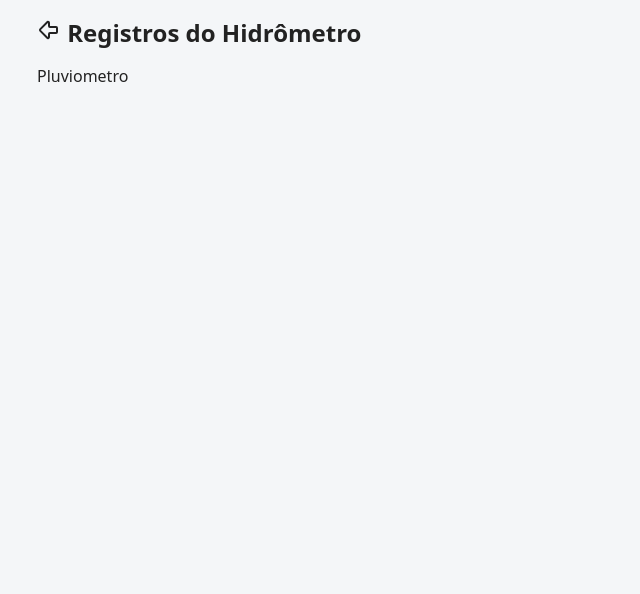
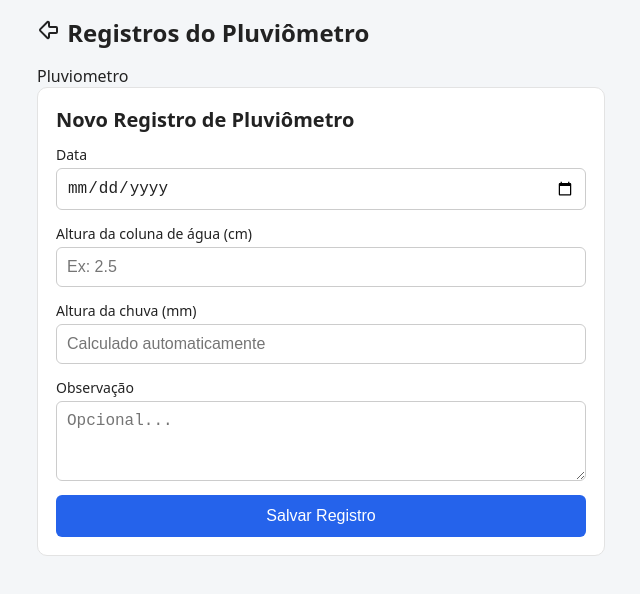
Before and after one commit to demetriotorgan/hidroApp-FrontEnd, a React (Vite) app: page /pluviometro in a window 1280 px wide. Shown: the top 594 px of the page, without its empty margins (319-959 px from the left). Built offline with nearby package versions, Linux system fonts and the light colour scheme.

Commit message:
salvarPluviometro

```diff
--- /dev/null
+++ b/src/hooks/usePluviometro .js
@@ -0,0 +1,42 @@
+import { useState } from "react";
+import api from "../services/api";
+
+export const usePluviometro = () => {
+  const [loading, setLoading] = useState(false);
+
+  const salvarPluviometro = async (formData, onSuccess) => {
+    if (formData.mm === "" || isNaN(formData.mm)) {
+      alert("Preencha a altura da coluna para calcular a chuva.");
+      return;
+    }
+
+    try {
+      setLoading(true);
+
+      const payload = {
+        data: formData.data,
+        coluna: Number(formData.coluna),
+        mm: Number(formData.mm),
+        obs: formData.obs
+      };
+
+      await api.post("/savePluviometro", payload);
+
+      alert("Registro salvo com sucesso!");
+
+      // callback para o componente decidir o que fazer
+      if (onSuccess) onSuccess();
+
+    } catch (error) {
+      console.error(error.response?.data || error.message);
+      alert("Erro ao salvar registro");
+    } finally {
+      setLoading(false);
+    }
+  };
+
+  return {
+    salvarPluviometro,
+    loading
+  };
+};
--- a/src/pages/Pluviometro.jsx
+++ b/src/pages/Pluviometro.jsx
@@ -1,17 +1,119 @@
 import { ArrowBigLeft } from 'lucide-react';
-import React from 'react'
+import React, { useState } from 'react'
 import { useNavigate } from "react-router-dom";
+import { calcularChuvaMm } from '../services/pluviometroService';
+import api from '../services/api';
+import { usePluviometro } from '../hooks/usePluviometro ';
 
 const Pluviometro = () => {
     const navigate = useNavigate();
+    const [formData, setFormData] = useState({
+        data: "",
+        coluna: "",
+        mm: "",
+        obs: ""
+    });
+    const { salvarPluviometro, loading } = usePluviometro();
+
+    const handleChange = (e) => {
+        const { name, value } = e.target;
+
+        let updatedData = {
+            ...formData,
+            [name]: value
+        };
+
+        if (name === "coluna" && value !== "") {
+            updatedData.mm = calcularChuvaMm(value);
+        } else if (name === "coluna") {
+            updatedData.mm = "";
+        }
+        setFormData(updatedData);
+    };
+
+    const handleSubmit = async (e) => {
+        e.preventDefault();
+
+        await salvarPluviometro(formData, () => {
+            setFormData({
+                data: "",
+                coluna: "",
+                mm: "",
+                obs: ""
+            });
+        });
+    };
+
 
     return (
-        <div>
-            <h1><ArrowBigLeft
-                onClick={() => navigate("/")}
-            /> Registros do Hidrômetro</h1>
-            Pluviometro
-        </div>
+        <>
+            <div>
+                <h1><ArrowBigLeft
+                    onClick={() => navigate("/")}
+                /> Registros do Pluviômetro</h1>
+                Pluviometro
+            </div>
+            <form className="form-container" onSubmit={handleSubmit}>
+                <h2>Novo Registro de Pluviômetro</h2>
+
+                {/* Data */}
+                <div className="form-group">
+                    <label>Data</label>
+                    <input
+                        type="date"
+                        name="data"
+                        className="form-input"
+                        value={formData.data}
+                        onChange={handleChange}
+                        required
+                    />
+                </div>
+
+                {/* Altura da coluna */}
+                <div className="form-group">
+                    <label>Altura da coluna de água (cm)</label>
+                    <input
+                        type="number"
+                        step="0.01"
+                        name="coluna"
+                        className="form-input"
+                        value={formData.coluna}
+                        onChange={handleChange}
+                        placeholder="Ex: 2.5"
+                        required
+                    />
+                </div>
+
+                {/* Chuva em mm (calculado) */}
+                <div className="form-group">
+                    <label>Altura da chuva (mm)</label>
+                    <input
+                        type="number"
+                        name="mm"
+                        className="form-input"
+                        value={formData.mm}
+                        readOnly
+                        placeholder="Calculado automaticamente"
+                    />
+                </div>
+
+                {/* Observação */}
+                <div className="form-group">
+                    <label>Observação</label>
+                    <textarea
+                        name="obs"
+                        className="form-textarea"
+                        value={formData.obs}
+                        onChange={handleChange}
+                        placeholder="Opcional..."
+                    />
+                </div>
+
+                <button type="submit" className="form-button" disabled={loading}>
+                    {loading ? "Salvando..." : "Salvar Registro"}
+                </button>
+            </form>
+        </>
     )
 }
 
--- /dev/null
+++ b/src/services/pluviometroService.js
@@ -0,0 +1,13 @@
+// Função para calcular a altura da chuva (mm)
+// baseado na altura da coluna de água (cm)
+
+export const calcularChuvaMm = (alturaColuna) => {
+  if (!alturaColuna || isNaN(alturaColuna)) return "";
+
+  const altura = Number(alturaColuna);
+
+  const chuva = 0.362 * altura;
+
+  // opcional: limitar casas decimais
+  return Number(chuva.toFixed(2));
+};
```
